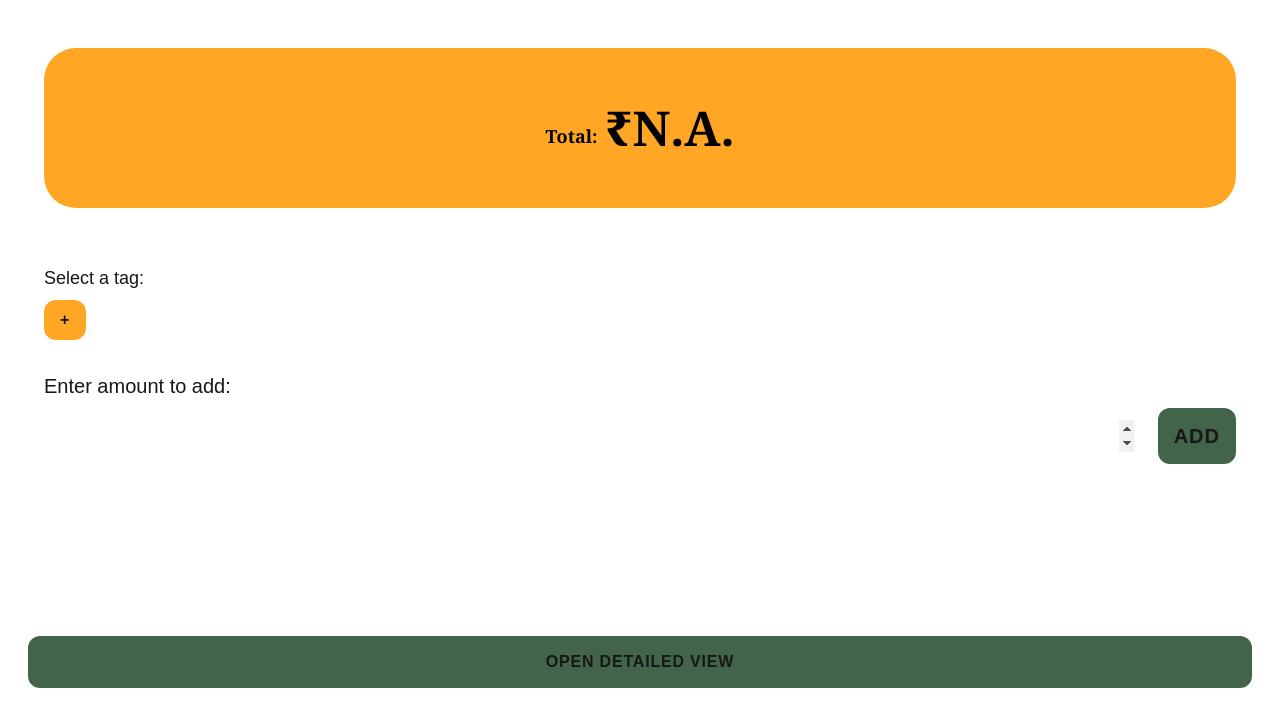
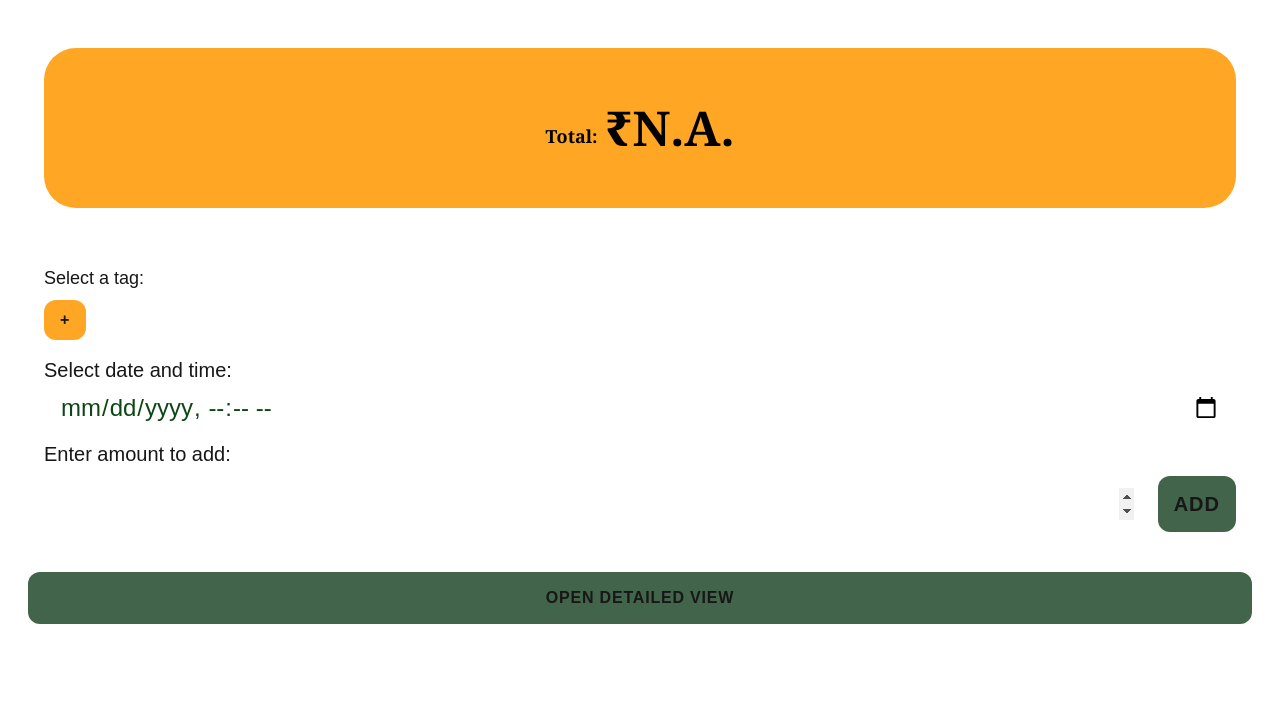
Before and after one commit to priyankarkoley/ExpenseTracker, a Next.js app: page / in a window 1280 px wide. Shown: the top 726 px of the page. Built offline with nearby package versions, Linux system fonts and the light colour scheme.

Commit message:
Time added

```diff
--- a/src/app/page.tsx
+++ b/src/app/page.tsx
@@ -15,6 +15,7 @@ export default function Home() {
 	const [selectedTag, setSelectedTag] = useState<string | null>(null);
 	const [total, setTotal] = useState(0);
 	const [showAddTagModal, setShowAddTagModal] = useState(false);
+	const [transactionTime, setTransactionTime] = useState<string | null>(null);
 
 	useEffect(() => {
 		const updateStateFromLocalStorage = () => {
@@ -104,7 +105,7 @@ export default function Home() {
 				tag: selectedTag,
 				description: '',
 				amount: parsedAmount,
-				date: new Date().toISOString(),
+				date: transactionTime || new Date().toISOString(),
 			};
 
 			const storedTransactions = retrieveFromLocalStorage<TransactionType[]>('transactions') || [];
@@ -113,16 +114,18 @@ export default function Home() {
 		}
 		setAmount('');
 		setSelectedTag(null);
+		setTransactionTime(null); // Reset the selected time
 	};
 
 	return (
-		<div className="flex h-[calc(88vh)] flex-col justify-between px-7 pt-8 pb-4">
+		<div className="flex h-full flex-col justify-between px-7 pt-8 pb-4">
 			{showAddTagModal && <AddTagModal />}
-			<div className="h-[calc(88vh -.875rem)] space-y-4 overflow-y-auto">
+
 			{/* TOTAL */}
 			<div className="m-4 flex h-40 items-center justify-center rounded-4xl bg-[#FFA725] font-serif text-5xl font-semibold text-black">
 				<span className="pt-4 pr-2 text-lg">Total:</span> ₹{total ? total.toFixed(2) : 'N.A.'}
 			</div>
+
 			{/* ADD TAG */}
 			<div className="px-4 pt-10">
 				<div className="text-lg font-medium">Select a tag:</div>
@@ -148,6 +151,24 @@ export default function Home() {
 					</button>
 				</div>
 			</div>
+
+			{/* SELECT DATE AND TIME */}
+			<div className="space-y-2 px-4 pt-4 text-xl">
+				<div>Select date and time:</div>
+				<div className="flex space-x-2">
+					<input
+						type="datetime-local"
+						className="w-full rounded-xl bg-white px-4 text-2xl text-[#0D4715] outline-none"
+						onChange={e => {
+							setTransactionTime(new Date(e.target.value).toISOString());
+						}}
+					/>
+				</div>
+			</div>
+
+			{/* SELECT DESCRIPTION */}
+
+
 			{/* ADD AMOUNT */}
 			<div className="space-y-2 px-4 pt-4 text-xl">
 				<div>Enter amount to add:</div>
@@ -169,7 +190,6 @@ export default function Home() {
 					</button>
 				</div>
 			</div>
-			</div>
 
 			{/* TRANSACTIONS HISTORY*/}
 			<Link
```
Lines whose indentation alone changed are shown as unchanged.
